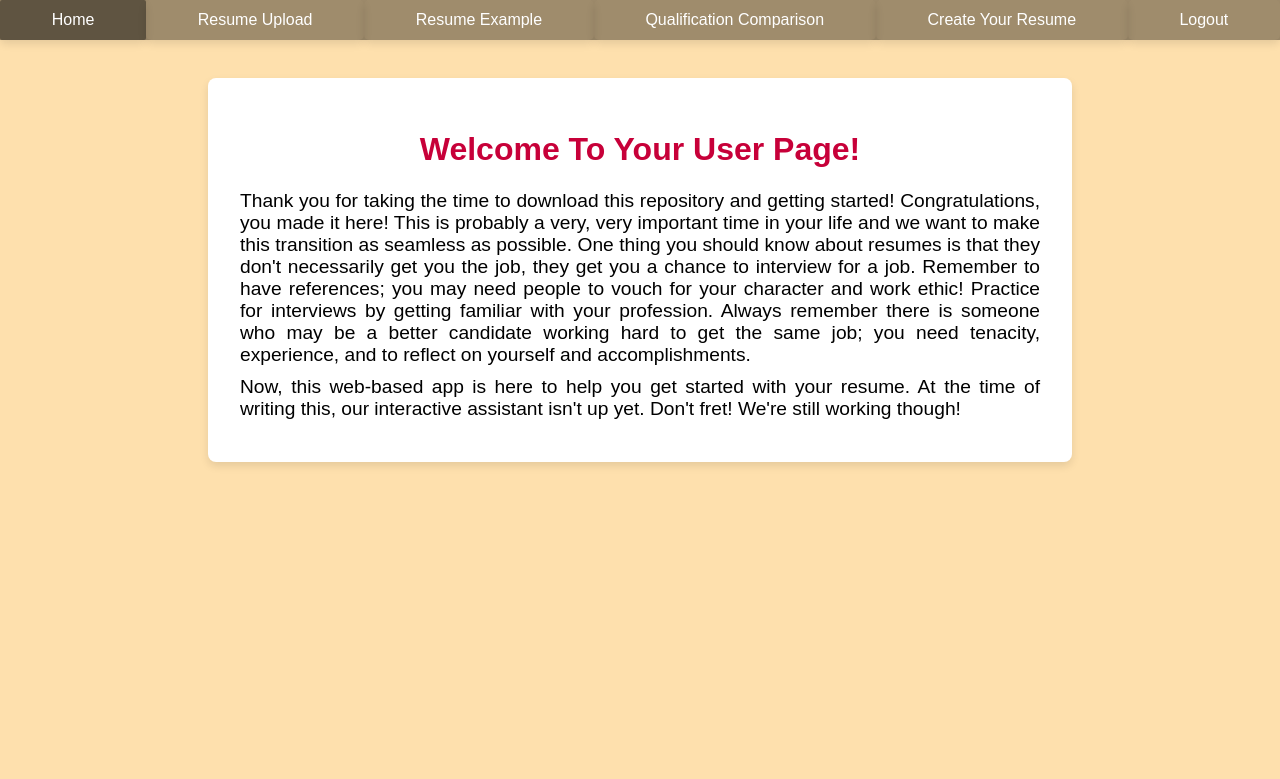
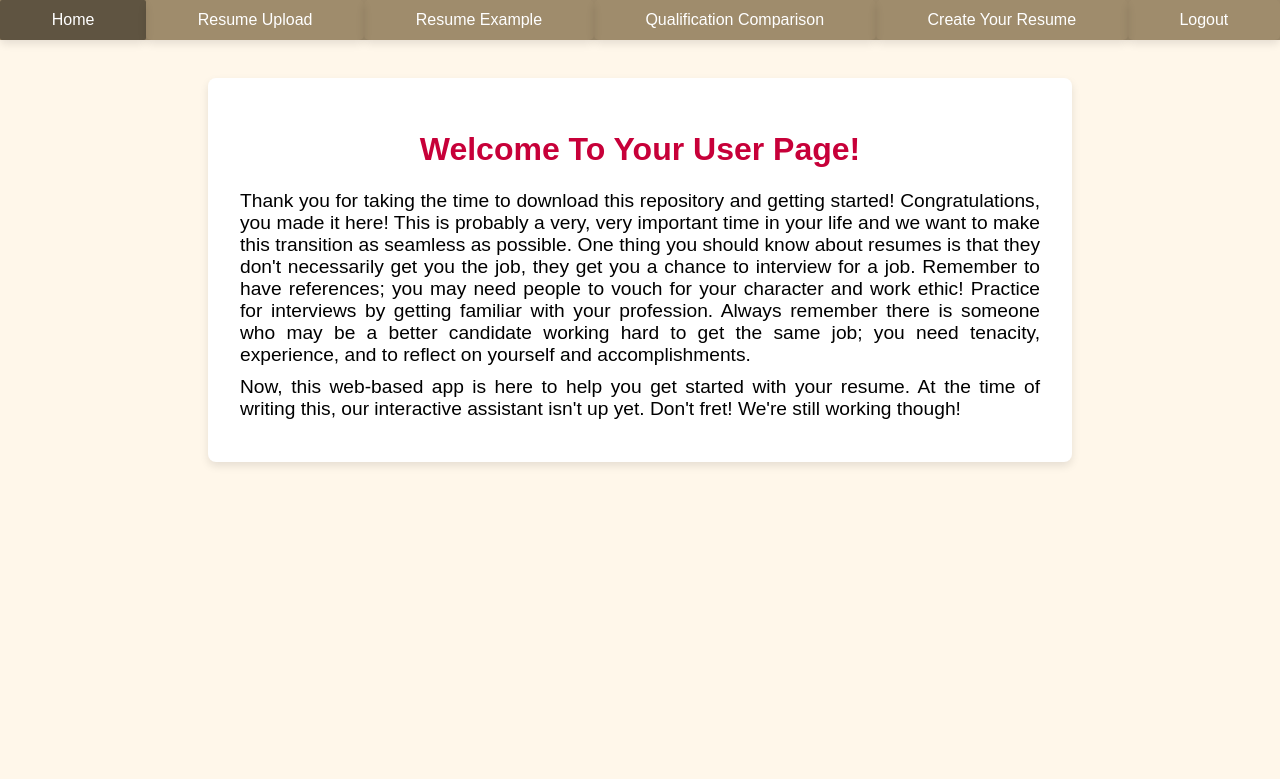
Before and after one commit to xll755/ResumeMASTER, a PHP site: page /uHome.php in a window 1280 px wide. Shown: the top 779 px of the page. Run offline with PHP 8.4, Linux system fonts and the light colour scheme; the visitor is signed in with stand-in values (Sample User, id 1).

Commit message:
Update uHome.php

```diff
--- a/www/uHome.php
+++ b/www/uHome.php
@@ -91,7 +91,7 @@ include 'check_login.php';
 
         /* Body styling */
         body {
-            background-color: #fee0ad;  /* Background color for the entire page */
+            background-color: #fff7ea;  /* Background color for the entire page */
             font-family: Arial, sans-serif;  /* Set a font family for consistency */
             margin: 0;  /* Remove default body margin */
         }
```
